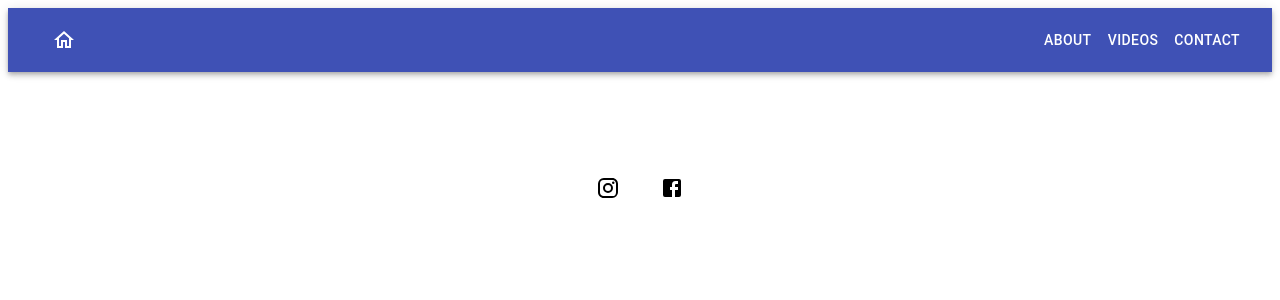
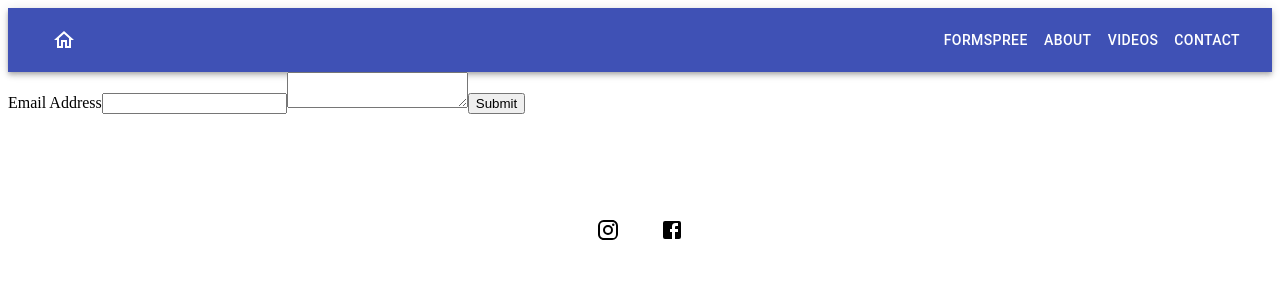
Before and after one commit to IanHancock36/f3-app-main, a React (Create React App) app: page /formspree in a window 1280 px wide. Shown: the top 300 px of the page. Built offline with nearby package versions, Linux system fonts and the light colour scheme.

Commit message:
formspree form works email was sent with message no styling yet

```diff
--- a/package.json
+++ b/package.json
@@ -3,6 +3,7 @@
   "version": "0.1.0",
   "private": true,
   "dependencies": {
+    "@formspree/react": "^2.2.3",
     "@fortawesome/fontawesome-svg-core": "^1.2.35",
     "@fortawesome/free-solid-svg-icons": "^5.15.3",
     "@material-ui/core": "^4.11.3",
--- a/src/App.js
+++ b/src/App.js
@@ -7,6 +7,7 @@ import Navbar from './Components/Navbar'
 import Footer from './Components/Footer'
 import Contact from './Components/Contact'
 import Videos from './Components/Videos'
+import FormspreeContact from './Components/FormspreeContact'
 import {BrowserRouter as Router, Route,  Switch} from 'react-router-dom'
 function App() {
   return (
@@ -18,6 +19,8 @@ function App() {
       <Route path ="/about" component = {About} />
       <Route path ='/videos' component={Videos} />
       <Route path ="/contact" component = {Contact} />
+      <Route path ="/formspree" component = {FormspreeContact} />
+
 
 
     </Switch>
--- /dev/null
+++ b/src/Components/FormspreeContact.js
@@ -0,0 +1,44 @@
+import React from 'react'
+import {useForm, ValidationError} from '@formspree/react'
+
+
+function FormspreeContact() {
+    const [state, handleSubmit] = useForm("myylzjjl")
+    if(state.succeeded){
+        return <p> Thank you for Reaching Out! </p>
+    }
+    return (
+        <form onSubmit={handleSubmit}>
+            <label htmlFor = 'email' >
+                Email Address
+            </label>
+            <input
+            id='email'
+            type='email'
+            name = 'email'
+            />
+            <ValidationError
+                prefix = 'Email'
+                field = 'email'
+                errors ={state.errors}
+            />
+
+        <textarea
+            id="message"
+            name="message"
+        />
+        <ValidationError
+            prefix="Message"
+            field="message"
+            errors={state.errors}
+      />
+      <button type="submit" disabled={state.submitting}>
+        Submit
+      </button>
+
+
+        </form>
+    )
+}
+
+export default FormspreeContact
--- a/src/Components/Navbar.js
+++ b/src/Components/Navbar.js
@@ -47,7 +47,7 @@
 
               </Typography>
 
-
+              <Button  component = {Link} to ="/formspree" color="inherit">Formspree</Button>
               <Button  component = {Link} to ="/about" color="inherit">About</Button>
               <Button  component = {Link} to ="/videos" color="inherit">Videos</Button>
               <Button component =  {Link} to= "/contact" color="inherit">Contact</Button>
```
Also changed, not shown: src/Components/Contact.js (+7 -5 lines), 1 other file (tests, documents, lock files or other folders).
